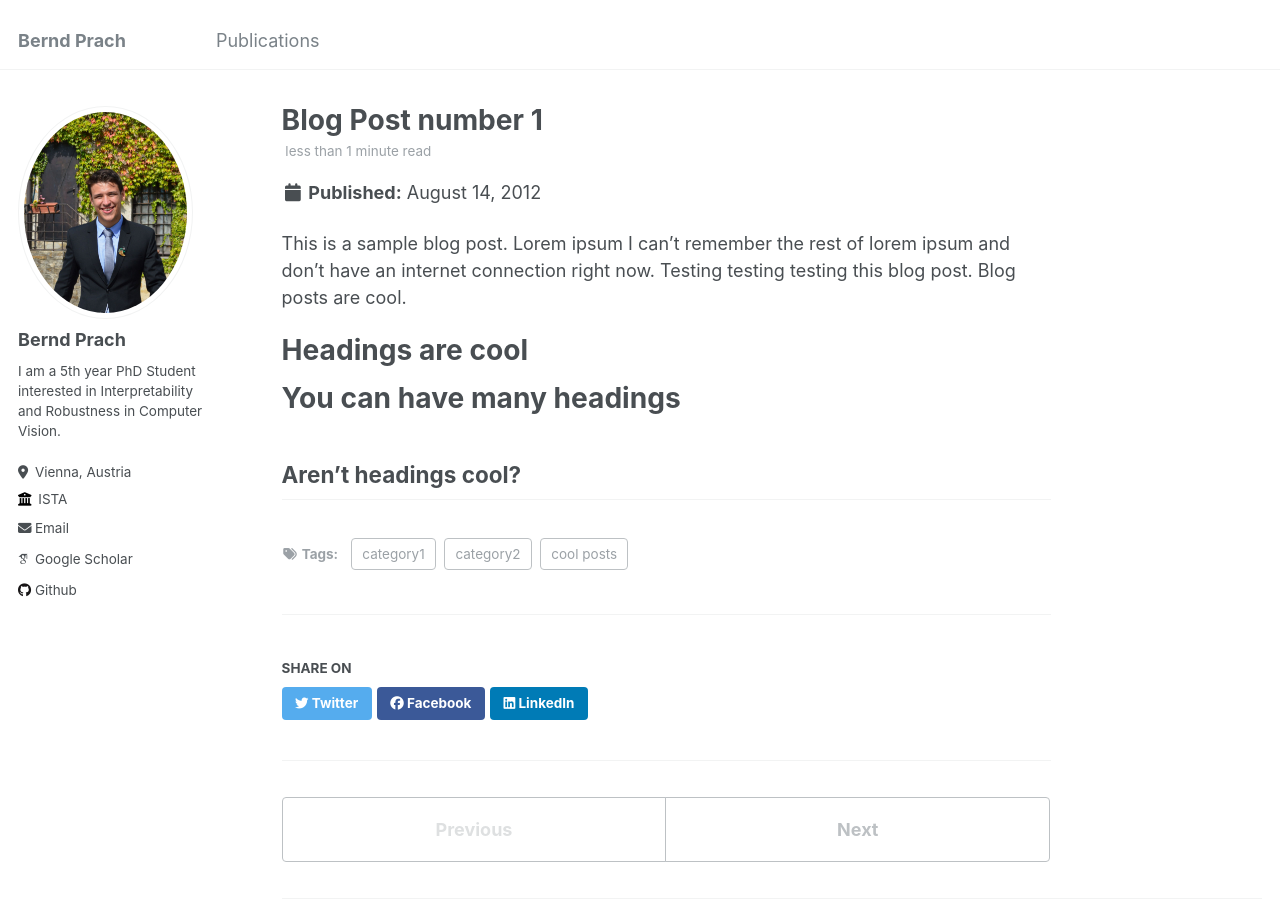
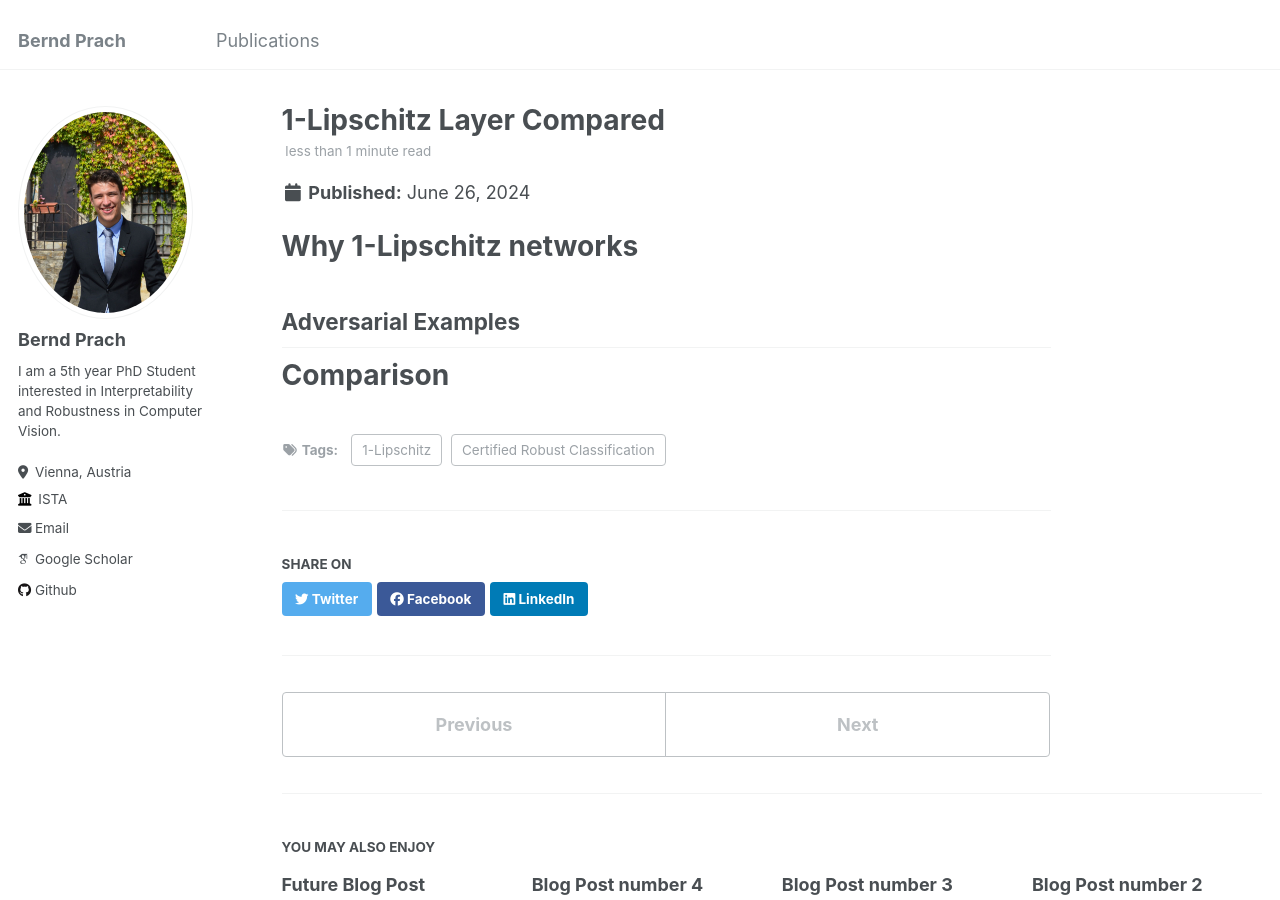
Before and after one commit to berndprach/berndprach.github.io, a Jekyll site: the page built from _posts/2012-08-14-blog-post-1.md, in a window 1280 px wide and 900 px high. Built offline with Jekyll 4.4.1, drawn with Linux system fonts in a browser that asks for light colours; some web fonts are replaced.

Commit message:
Update 2012-08-14-blog-post-1.md

```diff
--- a/_posts/2012-08-14-blog-post-1.md
+++ b/_posts/2012-08-14-blog-post-1.md
@@ -1,20 +1,20 @@
 ---
-title: 'Blog Post number 1'
-date: 2012-08-14
-permalink: /posts/2012/08/blog-post-1/
+title: '1-Lipschitz Layer Compared'
+date: 2024-06-26
+permalink: /posts/2024/06/1-LipschitzLayersCompared/
 tags:
-  - cool posts
-  - category1
-  - category2
+  - 1-Lipschitz
+  - Certified Robust Classification
 ---
 
-This is a sample blog post. Lorem ipsum I can't remember the rest of lorem ipsum and don't have an internet connection right now. Testing testing testing this blog post. Blog posts are cool.
 
-Headings are cool
+
+Why 1-Lipschitz networks
 ======
 
-You can have many headings
+Adversarial Examples
+------
+
+
+Comparison
 ======
-
-Aren't headings cool?
-------
```
